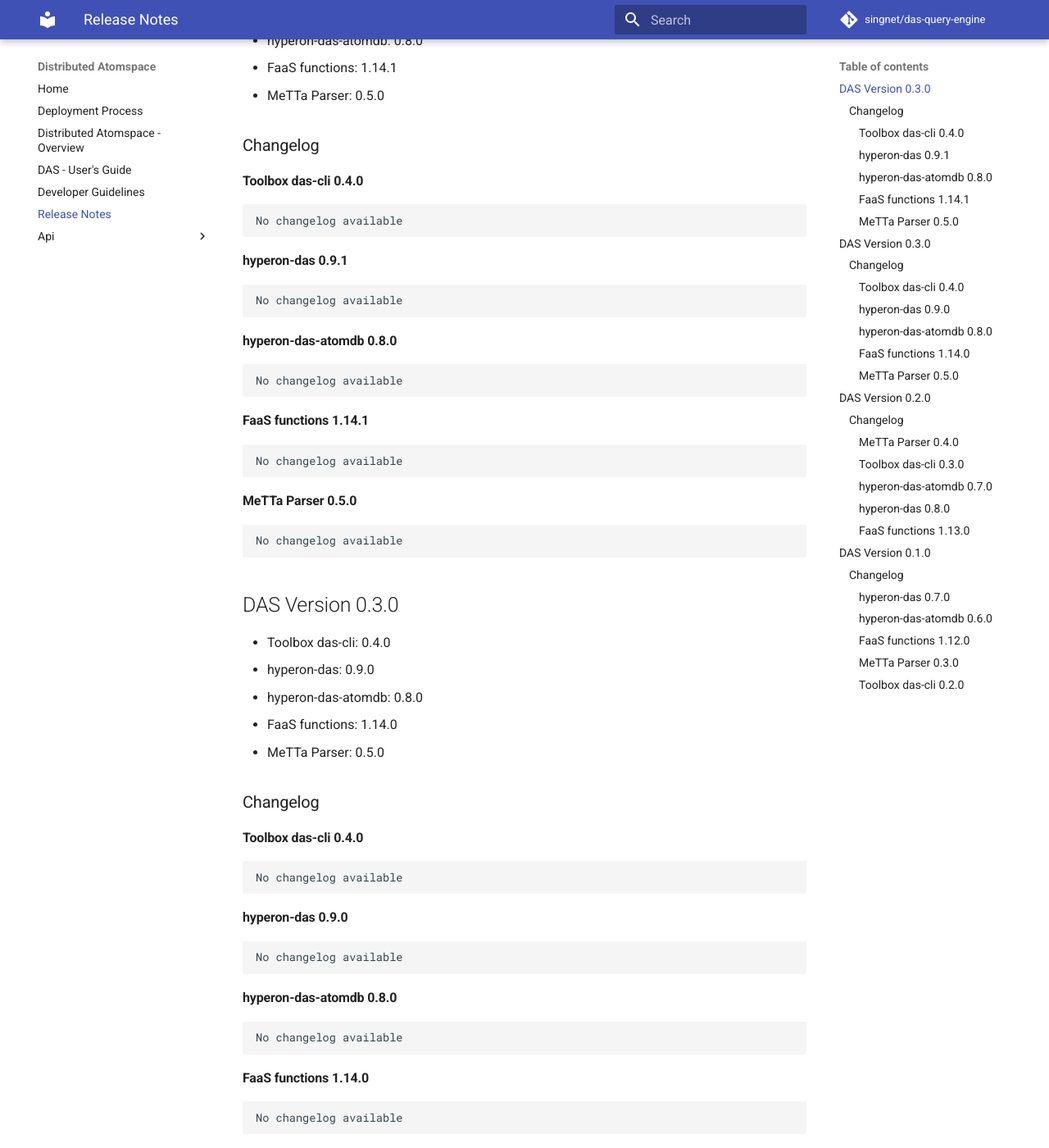
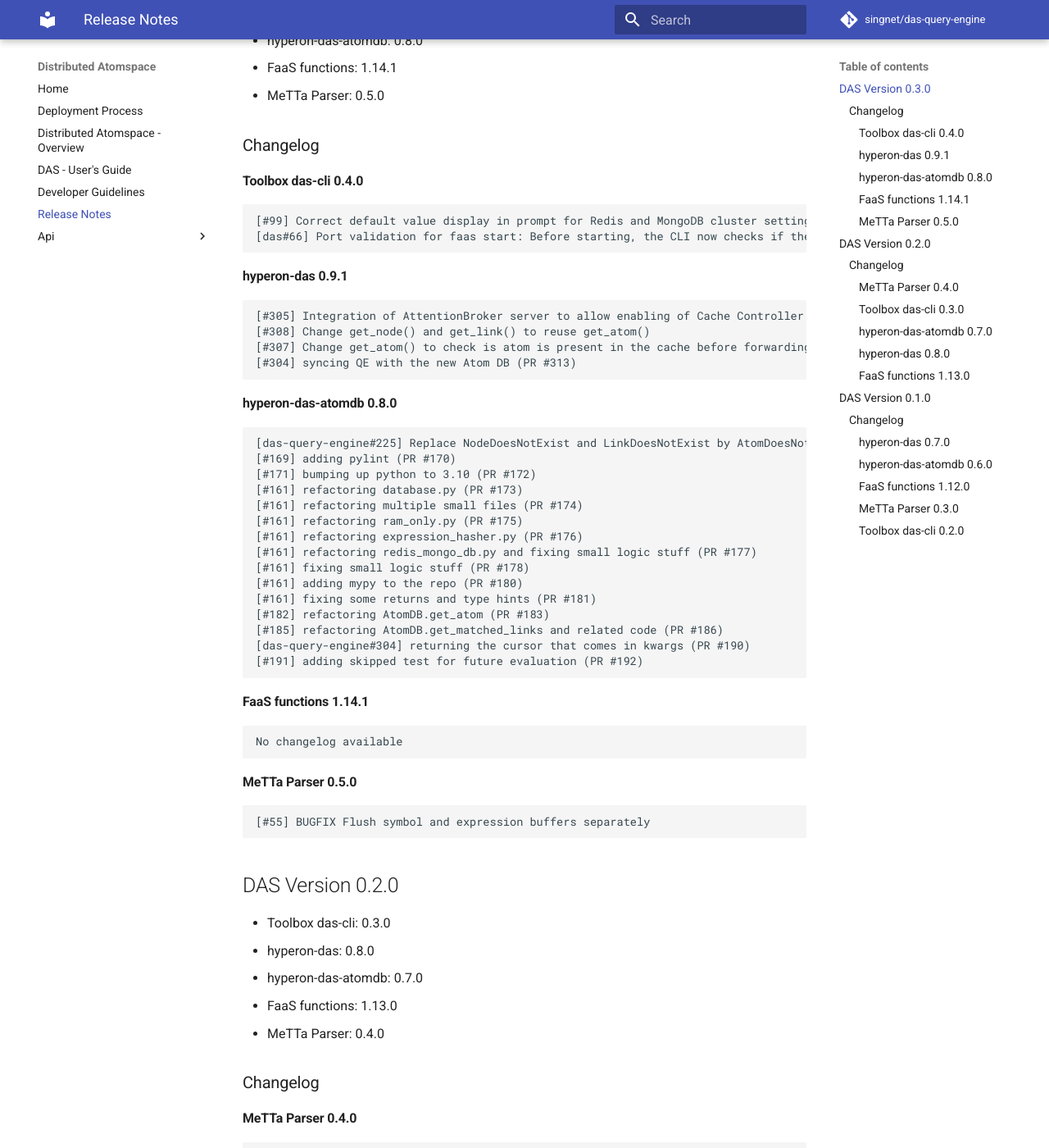
Before and after one commit to singnet/das, an MkDocs documentation site: the page built from docs/release-notes.md, in a window 1280 px wide and 1400 px high, scrolled down 261 px. Shown: the whole window at 82% size. Built offline with MkDocs 1.6.1 and Material for MkDocs 9.7.7, drawn with Linux system fonts in a browser that asks for light colours; comment, search, counter and statistics services are not loaded; some of the changed text lies outside the part shown.

Commit message:
Update release-notes.md

````diff
--- a/docs/release-notes.md
+++ b/docs/release-notes.md
@@ -13,19 +13,37 @@
 #### Toolbox das-cli 0.4.0
 
 ```
-No changelog available
+[#99] Correct default value display in prompt for Redis and MongoDB cluster setting (PR: #102)
+[das#66] Port validation for faas start: Before starting, the CLI now checks if the required ports (8080, 8081, and 5000) are available. If any port is in use, faas start will terminate with an error message specifying which port is occupied. (PR: #106)
 ```
 
 #### hyperon-das 0.9.1
 
 ```
-No changelog available
+[#305] Integration of AttentionBroker server to allow enabling of Cache Controller
+[#308] Change get_node() and get_link() to reuse get_atom()
+[#307] Change get_atom() to check is atom is present in the cache before forwarding the query to remote DAS
+[#304] syncing QE with the new Atom DB (PR #313)
 ```
 
 #### hyperon-das-atomdb 0.8.0
 
 ```
-No changelog available
+[das-query-engine#225] Replace NodeDoesNotExist and LinkDoesNotExist by AtomDoesNotExit (PR #168)
+[#169] adding pylint (PR #170)
+[#171] bumping up python to 3.10 (PR #172)
+[#161] refactoring database.py (PR #173)
+[#161] refactoring multiple small files (PR #174)
+[#161] refactoring ram_only.py (PR #175)
+[#161] refactoring expression_hasher.py (PR #176)
+[#161] refactoring redis_mongo_db.py and fixing small logic stuff (PR #177)
+[#161] fixing small logic stuff (PR #178)
+[#161] adding mypy to the repo (PR #180)
+[#161] fixing some returns and type hints (PR #181)
+[#182] refactoring AtomDB.get_atom (PR #183)
+[#185] refactoring AtomDB.get_matched_links and related code (PR #186)
+[das-query-engine#304] returning the cursor that comes in kwargs (PR #190)
+[#191] adding skipped test for future evaluation (PR #192)
 ```
 
 #### FaaS functions 1.14.1
@@ -37,47 +55,9 @@ No changelog available
 #### MeTTa Parser 0.5.0
 
 ```
-No changelog available
-```
-## DAS Version 0.3.0
-
-* Toolbox das-cli: 0.4.0
-* hyperon-das: 0.9.0
-* hyperon-das-atomdb: 0.8.0
-* FaaS functions: 1.14.0
-* MeTTa Parser: 0.5.0
-
-### Changelog
-
-#### Toolbox das-cli 0.4.0
-
-```
-No changelog available
+[#55] BUGFIX Flush symbol and expression buffers separately
 ```
 
-#### hyperon-das 0.9.0
-
-```
-No changelog available
-```
-
-#### hyperon-das-atomdb 0.8.0
-
-```
-No changelog available
-```
-
-#### FaaS functions 1.14.0
-
-```
-No changelog available
-```
-
-#### MeTTa Parser 0.5.0
-
-```
-No changelog available
-```
 ## DAS Version 0.2.0
 
 * Toolbox das-cli: 0.3.0
````
